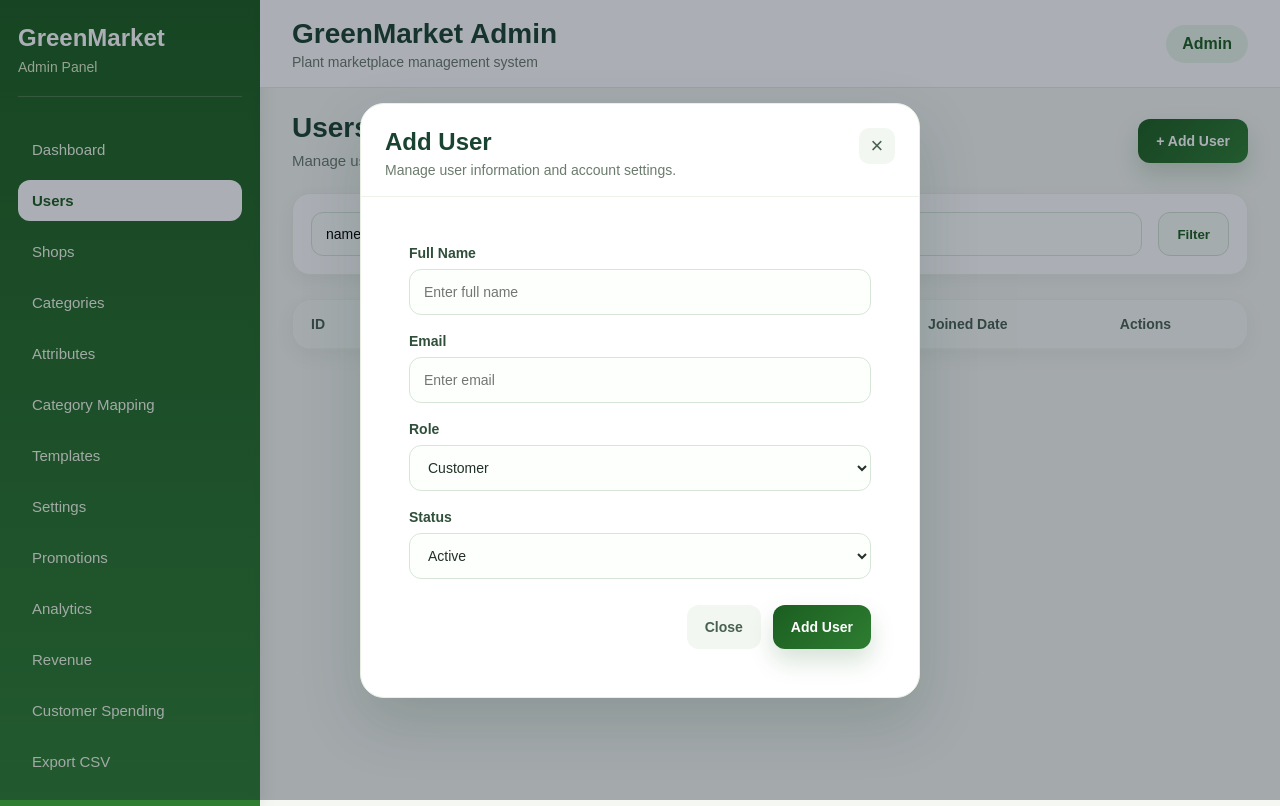
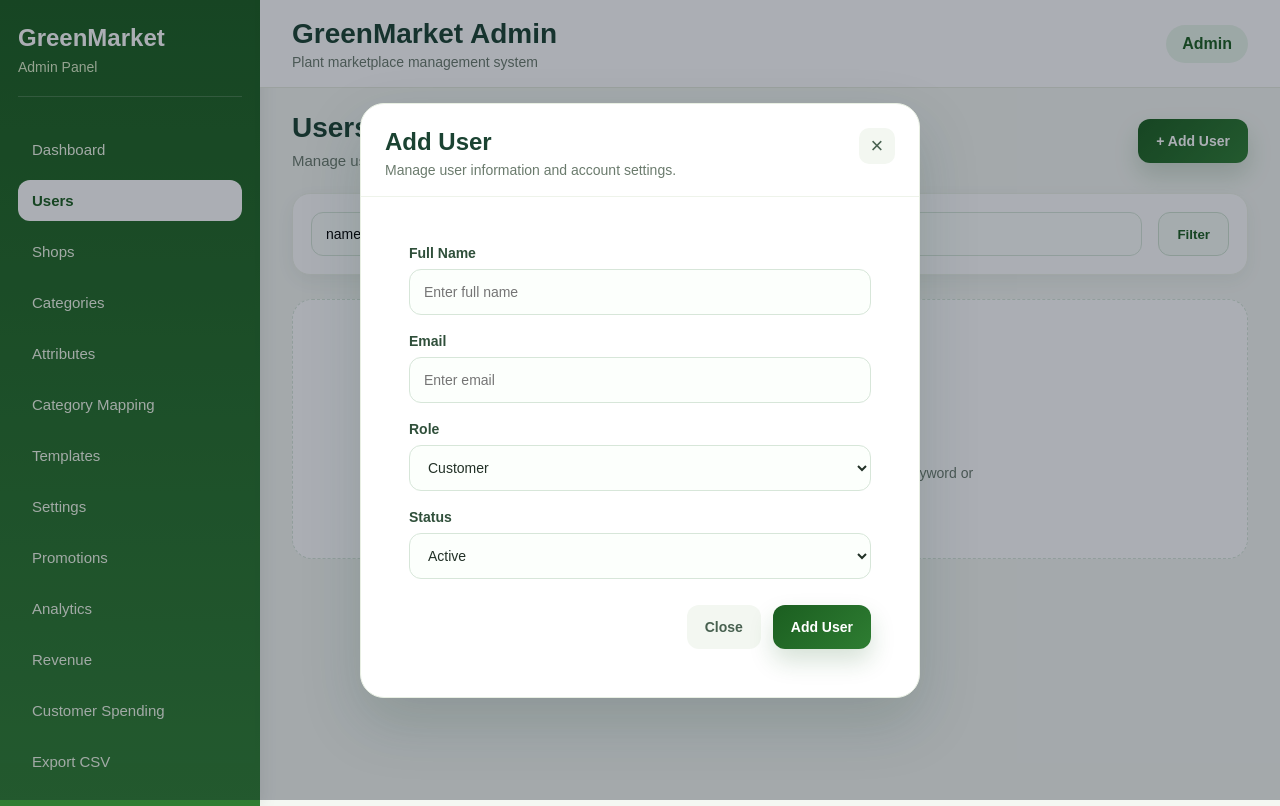
Before and after one commit to oopsntn/GreenMarket, a React (Vite) app in the folder admin-web/: page /users in a window 1280 px wide. Both pictures are taken after typing "name@example.com" into the empty fields and a click on the button "+ Add User". Built offline with nearby package versions, Linux system fonts and the light colour scheme.

Commit message:
create reusable empty state component and apply to users page

```diff
--- /dev/null
+++ b/admin-web/src/components/EmptyState.css
@@ -0,0 +1,37 @@
+.empty-state {
+  display: flex;
+  flex-direction: column;
+  align-items: center;
+  justify-content: center;
+  gap: 12px;
+  min-height: 260px;
+  padding: 32px 20px;
+  text-align: center;
+  background-color: #ffffff;
+  border: 1px dashed #d7e6d9;
+  border-radius: 20px;
+}
+
+.empty-state__icon {
+  width: 64px;
+  height: 64px;
+  display: grid;
+  place-items: center;
+  border-radius: 50%;
+  background-color: #f3f7f1;
+  color: #2e7d32;
+  font-size: 28px;
+  font-weight: 700;
+}
+
+.empty-state h3 {
+  font-size: 20px;
+  color: #1b4332;
+}
+
+.empty-state p {
+  max-width: 420px;
+  font-size: 14px;
+  line-height: 1.6;
+  color: #6b7b6d;
+}
--- /dev/null
+++ b/admin-web/src/components/EmptyState.tsx
@@ -0,0 +1,18 @@
+import "./EmptyState.css";
+
+type EmptyStateProps = Readonly<{
+  title: string;
+  description: string;
+}>;
+
+function EmptyState({ title, description }: EmptyStateProps) {
+  return (
+    <div className="empty-state">
+      <div className="empty-state__icon">⌕</div>
+      <h3>{title}</h3>
+      <p>{description}</p>
+    </div>
+  );
+}
+
+export default EmptyState;
--- a/admin-web/src/pages/UsersPage.tsx
+++ b/admin-web/src/pages/UsersPage.tsx
@@ -1,6 +1,7 @@
-import { useEffect, useState } from "react";
+import { useState } from "react";
 import BaseModal from "../components/BaseModal";
 import ConfirmDialog from "../components/ConfirmDialog";
+import EmptyState from "../components/EmptyState";
 import PageHeader from "../components/PageHeader";
 import SearchToolbar from "../components/SearchToolbar";
 import StatusBadge from "../components/StatusBadge";
@@ -241,6 +242,12 @@ function UsersPage() {
         onSearchChange={setSearchKeyword}
       />
 
+      {filteredUsers.length === 0 ? (
+        <EmptyState
+          title="No users found"
+          description="No users match your current search. Try changing the keyword or create a new user."
+        />
+      ) : (
         <div className="users-table-wrapper">
           <table className="users-table">
             <thead>
@@ -322,6 +329,7 @@ function UsersPage() {
             </tbody>
           </table>
         </div>
+      )}
 
       <BaseModal
         isOpen={isModalOpen}
```
Lines whose indentation alone changed are shown as unchanged.
